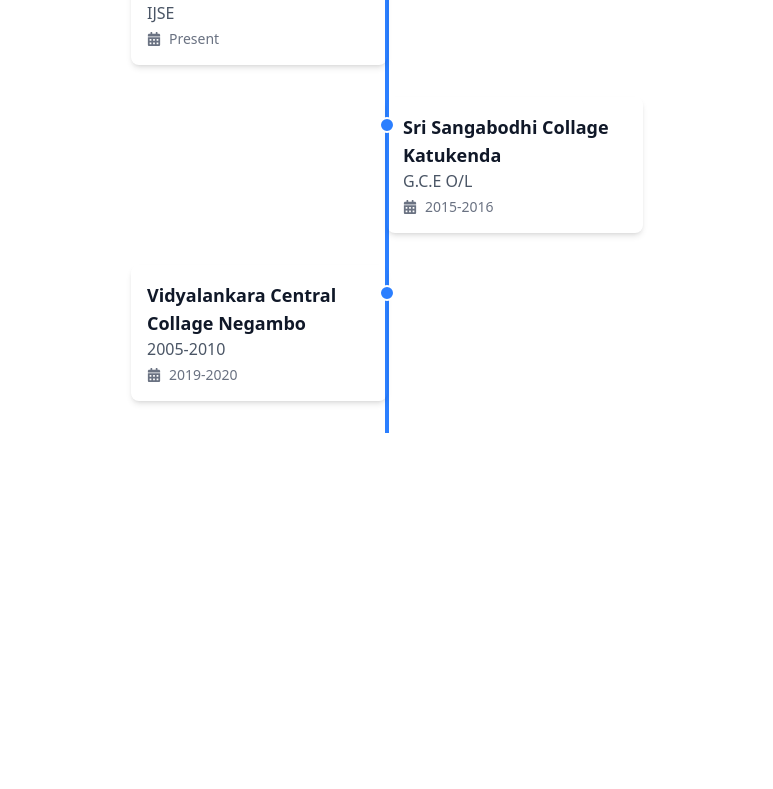
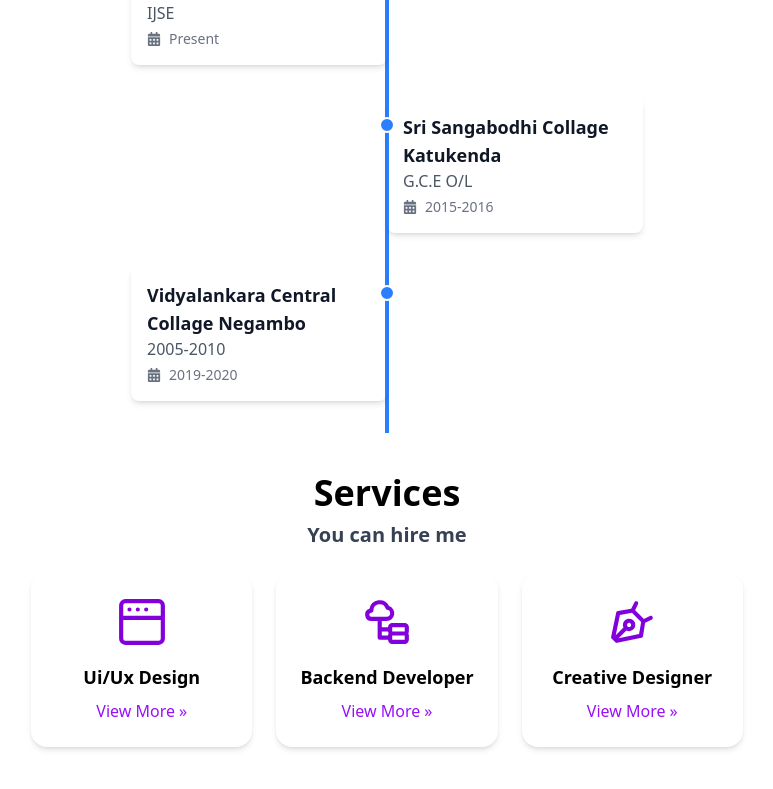
Before and after one commit to HypertextAssassinRajith/portfolio, a Next.js app: page / in a window 1280 px wide. Shown: the part 1947-2736 px from the top of the page, without its empty margins (253-1026 px from the left). Before the commit the page ends 2380 px from the top, so only its background shows below. Built offline with nearby package versions, Linux system fonts and the light colour scheme.

Commit message:
feat: add Services component to showcase available services

```diff
--- /dev/null
+++ b/app/components/service.tsx
@@ -0,0 +1,31 @@
+import { UilCloudDatabaseTree, UilIllustration, UilWindow } from '@iconscout/react-unicons'
+
+export default function Services() {
+    const services = [
+      { title: "Ui/Ux Design", icon: <UilWindow size={50} color="#8200DB" />, link: "#" },
+      { title: "Backend Developer", icon: <UilCloudDatabaseTree  size={50} color="#8200DB" />, link: "#" },
+      { title: "Creative Designer", icon: <UilIllustration  size={50} color="#8200DB" />, link: "#" },
+    ];
+
+    return (
+      <div className="flex flex-col items-center p-10 bg-white min-h-screen">
+        <h2 className="text-4xl font-bold text-black">Services</h2>
+        <p className="text-xl font-semibold text-gray-700 dark:text-gray-500 mt-2">You can hire me</p>
+
+        <div className="mt-6 grid grid-cols-1 md:grid-cols-3  gap-6">
+          {services.map((service, index) => (
+            <div
+              key={index}
+              className="bg-white shadow-md rounded-2xl p-6 flex flex-col items-center hover:shadow-lg transition"
+            >
+              <div className="text-purple-600 text-3xl">{service.icon}</div>
+              <h3 className="text-lg font-semibold mt-4 text-black">{service.title}</h3>
+              <a href={service.link} className="text-purple-600 mt-2 flex items-center">
+                View More <span className="ml-1">»</span>
+              </a>
+            </div>
+          ))}
+        </div>
+      </div>
+    );
+  }
--- a/app/page.tsx
+++ b/app/page.tsx
@@ -2,6 +2,7 @@ import About from "./components/about";
 import Header from "./components/header";
 import Info from "./components/info";
 import Qualification from "./components/qualification";
+import Services from "./components/service";
 import Skill from "./components/skill";
 
 export default function Home() {
@@ -12,6 +13,7 @@ export default function Home() {
       <About />
       <Skill />
       <Qualification />
+      <Services />
     </>
   );
 }
--- a/app/react-unicons.d.ts
+++ b/app/react-unicons.d.ts
@@ -10,4 +10,8 @@ declare module '@iconscout/react-unicons' {
     export const UilServer: FC<IconProps>;
     export const UilServerNetwork: FC<IconProps>;
     export const UilCloudDatabaseTree: FC<IconProps>;
+    export const UilWindow: FC<IconProps>;
+    export const UilCloudDatabaseTree: FC<IconProps>;
+    export const UilIllustration : FC<IconProps>;
+
   }
```
Also changed, not shown: 2 other files (tests, documents, lock files or other folders).
